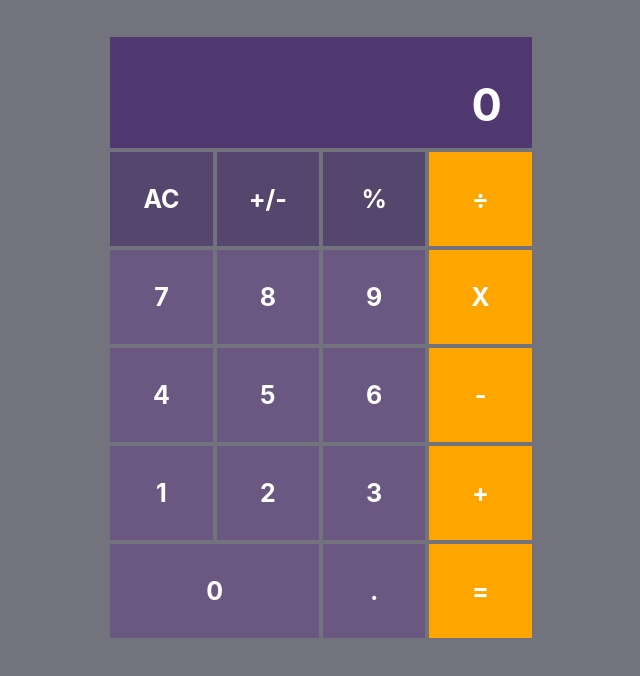
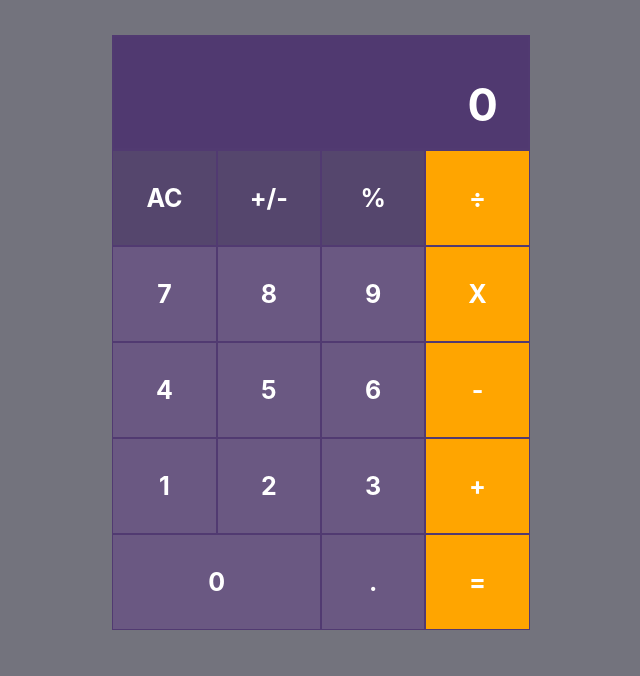
Before and after one commit to dony1999/react-calc-app, a React (Create React App) app: page / in a window 1280 px wide. Shown: the top 676 px of the page, without its empty margins (319-959 px from the left). Built offline with nearby package versions, Linux system fonts and the light colour scheme.

Commit message:
Update App.css

```diff
--- a/src/App.css
+++ b/src/App.css
@@ -12,8 +12,6 @@
     animation: App-logo-spin infinite 20s linear;
   }
 }
-
-
 
 .App-header {
   background-color: #282c34;
@@ -53,8 +51,8 @@ body {
 
 .wrapper{
   display: grid;
-  height: 100%;
-  width: 100%;
+  height: auto;
+  width: auto;
 }
 
 .btn-container {
@@ -67,7 +65,7 @@ body {
 .btn {
   padding: 32px;
   background-color: #6a5882;
-  border: #73737D solid 2px;
+  border: #513a71 solid 1px;
   text-align: center;
 }
 
@@ -90,7 +88,7 @@ body {
   text-align: right;
   padding: 40px 30px 10px 30px;
   background: #492d6ed1;
-  border: 2px solid #73737D;
+  border: #513a71 solid 2px;
   font-size: 45px;
   height: 115px;
 }
```
